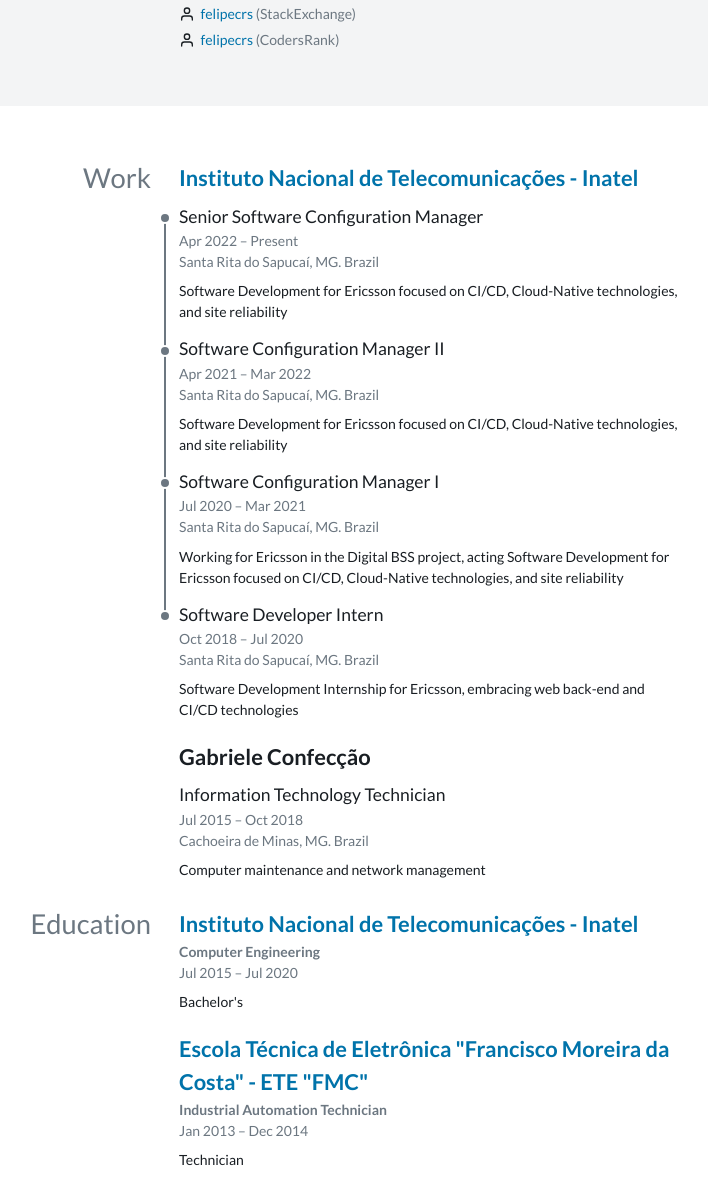
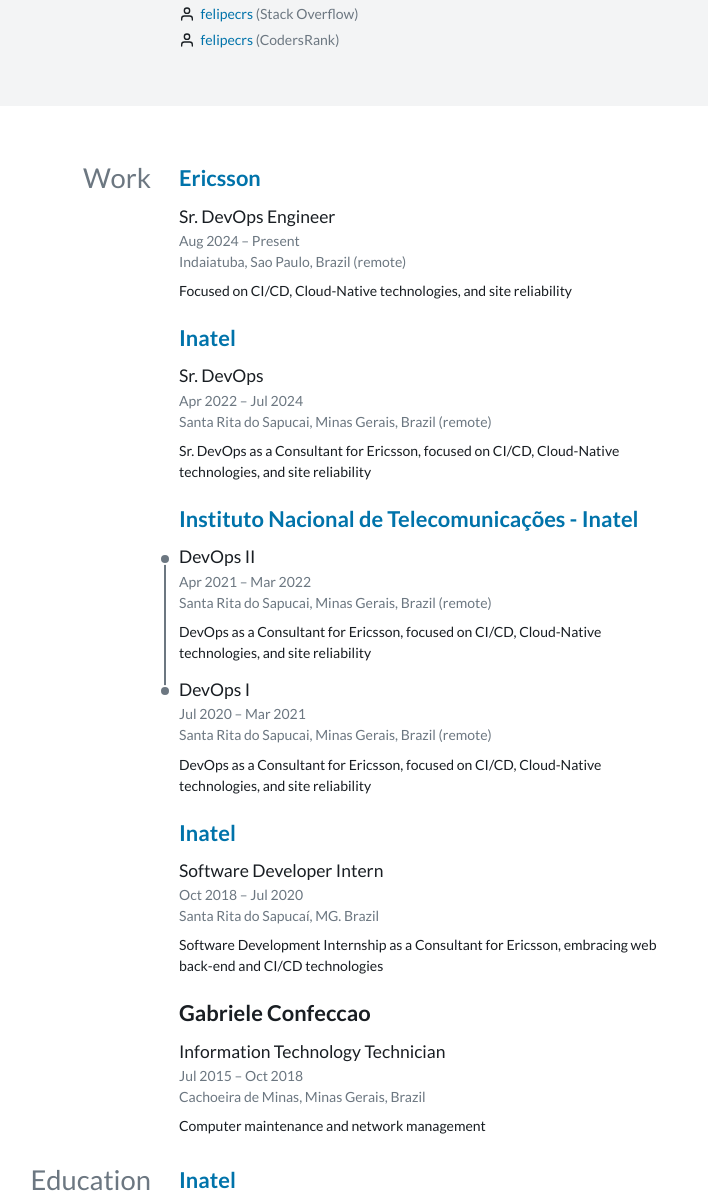
Before and after one commit to felipecrs/resume, a plain HTML site: page index.html in a window 1280 px wide. Shown: the part 424-1620 px from the top of the page, without its empty margins (307-1015 px from the left). Drawn offline with Linux system fonts and the light colour scheme.

Commit message:
deploy: bad084af3111c56eaa983d61c0ec8f443794ff72

```diff
--- a/index.html
+++ b/index.html
@@ -24,7 +24,7 @@
 
           <li>
             <svg xmlns="http://www.w3.org/2000/svg" width="16" height="16" viewBox="0 0 24 24" fill="none" stroke="currentColor" stroke-width="2" stroke-linecap="round" stroke-linejoin="round" class="feather feather-map-pin"><path d="M21 10c0 7-9 13-9 13s-9-6-9-13a9 9 0 0 1 18 0z"></path><circle cx="12" cy="10" r="3"></circle></svg>
-            Conceição dos Ouros, Brazil
+            Conceicao dos Ouros, Brazil
           </li>
 
 
@@ -36,7 +36,7 @@
 
           <li>
             <svg xmlns="http://www.w3.org/2000/svg" width="16" height="16" viewBox="0 0 24 24" fill="none" stroke="currentColor" stroke-width="2" stroke-linecap="round" stroke-linejoin="round" class="feather feather-phone"><path d="M22 16.92v3a2 2 0 0 1-2.18 2 19.79 19.79 0 0 1-8.63-3.07 19.5 19.5 0 0 1-6-6 19.79 19.79 0 0 1-3.07-8.67A2 2 0 0 1 4.11 2h3a2 2 0 0 1 2 1.72 12.84 12.84 0 0 0 .7 2.81 2 2 0 0 1-.45 2.11L8.09 9.91a16 16 0 0 0 6 6l1.27-1.27a2 2 0 0 1 2.11-.45 12.84 12.84 0 0 0 2.81.7A2 2 0 0 1 22 16.92z"></path></svg>
-            <a href="tel:+55(35)998450190">+55 (35) 998450190</a>
+            <a href="tel:+5535998450190">+55 35 99845 0190</a>
           </li>
 
 
@@ -61,7 +61,7 @@
           <li>
             <svg xmlns="http://www.w3.org/2000/svg" width="16" height="16" viewBox="0 0 24 24" fill="none" stroke="currentColor" stroke-width="2" stroke-linecap="round" stroke-linejoin="round" class="feather feather-user"><path d="M20 21v-2a4 4 0 0 0-4-4H8a4 4 0 0 0-4 4v2"></path><circle cx="12" cy="7" r="4"></circle></svg>
             <a href="https://stackexchange.com/users/16459717/felipecrs?tab=accounts">felipecrs</a>
-            <span class="network">(StackExchange)</span>
+            <span class="network">(Stack Overflow)</span>
           </li>
 
           <li>
@@ -80,6 +80,54 @@
 
           <article>
             <header>
+              <h4><a href="https://www.ericsson.com">Ericsson</a></h4>
+              <div class="meta">
+
+              </div>
+            </header>
+            <div class="timeline">
+
+                <div>
+                  <div>
+                    <h5>Sr. DevOps Engineer</h5>
+                    <div class="meta">
+                      <div><time datetime="2024-08-01">Aug 2024</time> – Present</div>
+                      <div>Indaiatuba, Sao Paulo, Brazil (remote)</div>
+                    </div>
+                  </div>
+                  <p>Focused on CI/CD, Cloud-Native technologies, and site reliability</p>
+
+                </div>
+
+            </div>
+          </article>
+
+          <article>
+            <header>
+              <h4><a href="https://inatel.br/icc">Inatel</a></h4>
+              <div class="meta">
+
+              </div>
+            </header>
+            <div class="timeline">
+
+                <div>
+                  <div>
+                    <h5>Sr. DevOps</h5>
+                    <div class="meta">
+                      <div><time datetime="2022-04-01">Apr 2022</time> – <time datetime="2024-07-19">Jul 2024</time></div>
+                      <div>Santa Rita do Sapucai, Minas Gerais, Brazil (remote)</div>
+                    </div>
+                  </div>
+                  <p>Sr. DevOps as a Consultant for Ericsson, focused on CI/CD, Cloud-Native technologies, and site reliability</p>
+
+                </div>
+
+            </div>
+          </article>
+
+          <article>
+            <header>
               <h4><a href="https://inatel.br/icc">Instituto Nacional de Telecomunicações - Inatel</a></h4>
               <div class="meta">
 
@@ -89,39 +137,39 @@
 
                 <div>
                   <div>
-                    <h5>Senior Software Configuration Manager</h5>
+                    <h5>DevOps II</h5>
                     <div class="meta">
-                      <div><time datetime="2022-04-01">Apr 2022</time> – Present</div>
-                      <div>Santa Rita do Sapucaí, MG. Brazil</div>
+                      <div><time datetime="2021-04-01">Apr 2021</time> – <time datetime="2022-03-31">Mar 2022</time></div>
+                      <div>Santa Rita do Sapucai, Minas Gerais, Brazil (remote)</div>
                     </div>
                   </div>
-                  <p>Software Development for Ericsson focused on CI/CD, Cloud-Native technologies, and site reliability</p>
+                  <p>DevOps as a Consultant for Ericsson, focused on CI/CD, Cloud-Native technologies, and site reliability</p>
 
                 </div>
 
                 <div>
                   <div>
-                    <h5>Software Configuration Manager II</h5>
+                    <h5>DevOps I</h5>
                     <div class="meta">
-                      <div><time datetime="2021-04-01">Apr 2021</time> – <time datetime="2022-03-31">Mar 2022</time></div>
-                      <div>Santa Rita do Sapucaí, MG. Brazil</div>
+                      <div><time datetime="2020-07-01">Jul 2020</time> – <time datetime="2021-03-31">Mar 2021</time></div>
+                      <div>Santa Rita do Sapucai, Minas Gerais, Brazil (remote)</div>
                     </div>
                   </div>
-                  <p>Software Development for Ericsson focused on CI/CD, Cloud-Native technologies, and site reliability</p>
+                  <p>DevOps as a Consultant for Ericsson, focused on CI/CD, Cloud-Native technologies, and site reliability</p>
 
                 </div>
 
-                <div>
-                  <div>
-                    <h5>Software Configuration Manager I</h5>
-                    <div class="meta">
-                      <div><time datetime="2020-07-01">Jul 2020</time> – <time datetime="2021-03-31">Mar 2021</time></div>
-                      <div>Santa Rita do Sapucaí, MG. Brazil</div>
-                    </div>
-                  </div>
-                  <p>Working for Ericsson in the Digital BSS project, acting Software Development for Ericsson focused on CI/CD, Cloud-Native technologies, and site reliability</p>
+            </div>
+          </article>
 
-                </div>
+          <article>
+            <header>
+              <h4><a href="https://inatel.br/icc">Inatel</a></h4>
+              <div class="meta">
+
+              </div>
+            </header>
+            <div class="timeline">
 
                 <div>
                   <div>
@@ -131,7 +179,7 @@
                       <div>Santa Rita do Sapucaí, MG. Brazil</div>
                     </div>
                   </div>
-                  <p>Software Development Internship for Ericsson, embracing web back-end and CI/CD technologies</p>
+                  <p>Software Development Internship as a Consultant for Ericsson, embracing web back-end and CI/CD technologies</p>
 
                 </div>
 
@@ -140,7 +188,7 @@
 
           <article>
             <header>
-              <h4>Gabriele Confecção</h4>
+              <h4>Gabriele Confeccao</h4>
               <div class="meta">
 
               </div>
@@ -152,7 +200,7 @@
                     <h5>Information Technology Technician</h5>
                     <div class="meta">
                       <div><time datetime="2015-07-01">Jul 2015</time> – <time datetime="2018-10-01">Oct 2018</time></div>
-                      <div>Cachoeira de Minas, MG. Brazil</div>
+                      <div>Cachoeira de Minas, Minas Gerais, Brazil</div>
                     </div>
                   </div>
                   <p>Computer maintenance and network management</p>
@@ -173,7 +221,7 @@
 
           <article>
             <header>
-              <h4><a href="https://inatel.br/vestibular/engenharia-de-computacao">Instituto Nacional de Telecomunicações - Inatel</a></h4>
+              <h4><a href="https://inatel.br/vestibular/engenharia-de-computacao">Inatel</a></h4>
               <div class="meta">
                 <strong>Computer Engineering</strong>
                 <div><time datetime="2015-07-01">Jul 2015</time> – <time datetime="2020-07-26">Jul 2020</time></div>
@@ -185,7 +233,7 @@
 
           <article>
             <header>
-              <h4><a href="https://www.etefmc.com.br/curso-de-automacao-industrial">Escola Técnica de Eletrônica "Francisco Moreira da Costa" - ETE "FMC"</a></h4>
+              <h4><a href="https://www.etefmc.com.br/curso-de-automacao-industrial">ETE "FMC"</a></h4>
               <div class="meta">
                 <strong>Industrial Automation Technician</strong>
                 <div><time datetime="2013-01-01">Jan 2013</time> – <time datetime="2014-12-31">Dec 2014</time></div>
@@ -305,7 +353,7 @@
               <div class="meta">
 
                   <div>
-                    Awarded by <strong>Instituto Nacional de Telecomunicações - INATEL</strong>
+                    Awarded by <strong>Inatel</strong>
                   </div>
 
                 <time datetime="2020-09-14">Sep 2020</time>
```
